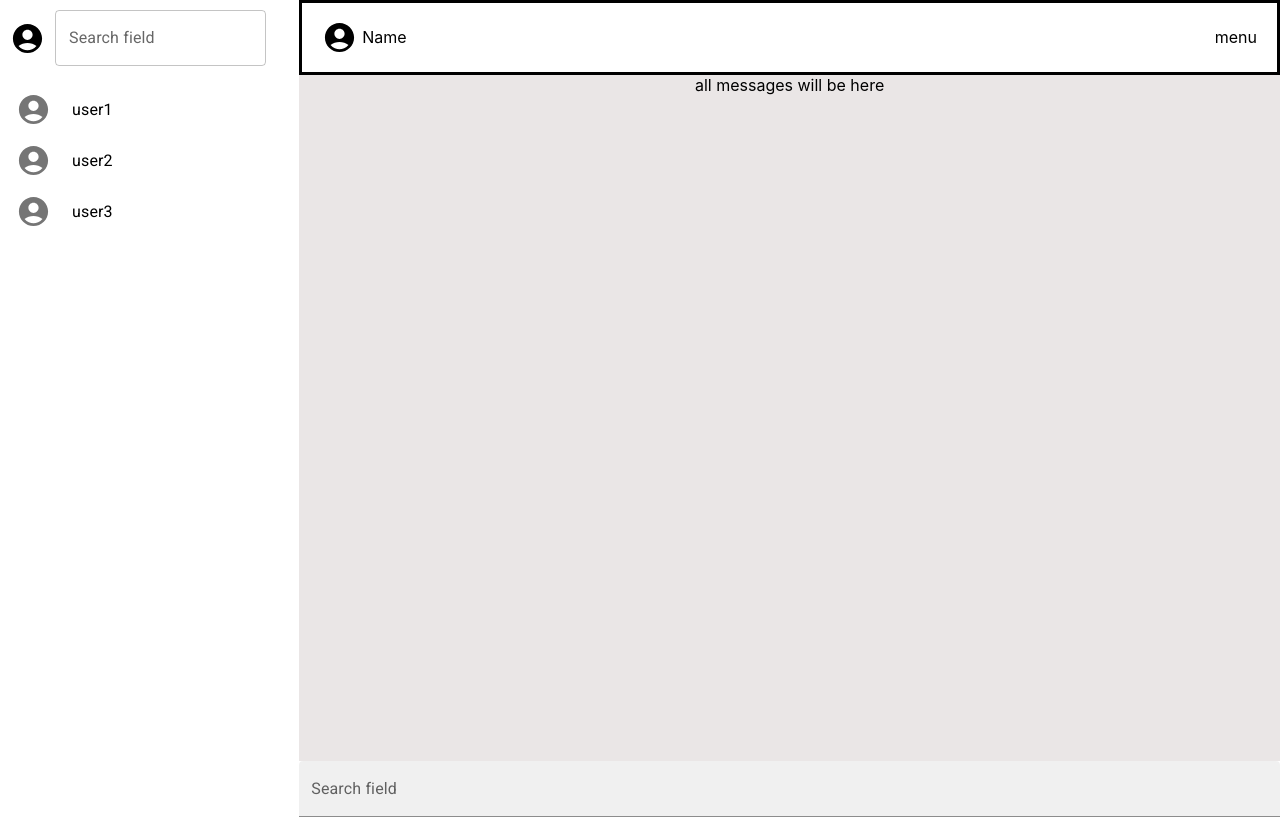
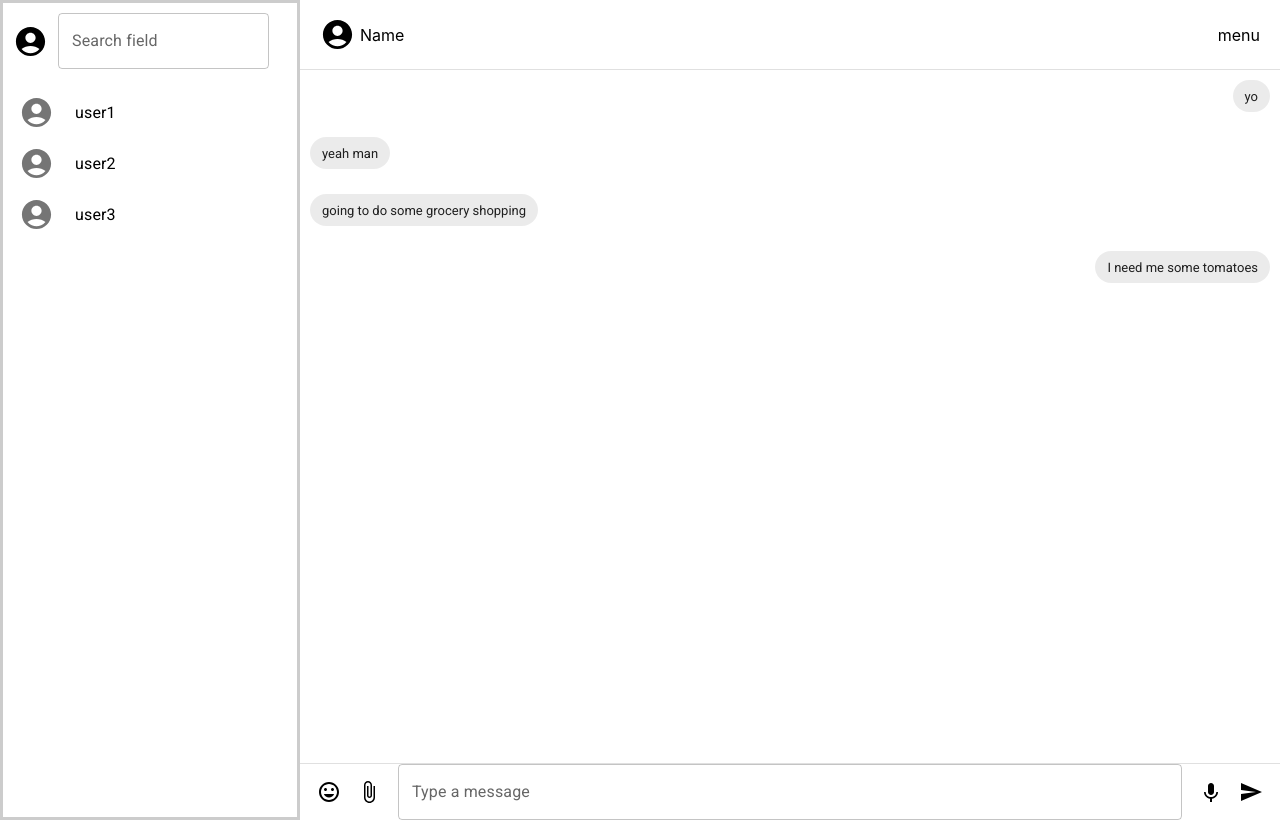
Before and after one commit to shifu-kobby/chat-ui, a React (Create React App) app: page / in a window 1280 px wide. Built offline with nearby package versions, Linux system fonts and the light colour scheme.

Commit message:
added bubble text

```diff
--- a/src/components/chat-body/ChatBody.css
+++ b/src/components/chat-body/ChatBody.css
@@ -1,9 +1,32 @@
 .chatBody {
     height: 100%;
-    background-color: rgb(234, 230, 230);
+    background-color: white;
+    display: flex;
+    flex-direction: column;
+    gap: 5px;
+}
+
+.chatBodyBubbleContainer {
+    margin: 10px;
+}
+
+.chatBodyBubble {
+    width: fit-content;
+}
+
+.recipient {
+    background-color: green;
+    color: white;
+    float: left;
+}
+
+.sender {
+    background-color: rgb(77, 113, 233);
+    color: white;
+    float: right;
 }
 
 .chatBodyHistory {
-    width: 100%;
-    height: 95%;
+    /* width: 100%;
+    height: 95%; */
 }
--- a/src/components/chat-body/ChatBody.jsx
+++ b/src/components/chat-body/ChatBody.jsx
@@ -1,10 +1,47 @@
 import React from 'react';
 import './ChatBody.css';
+import Chip from '@mui/material/Chip';
+
+
+const dummy = [
+    {
+        sender: "user1",
+        recipient: "user2",
+        text: "yo"
+    },
+    {
+        sender: "user2",
+        recipient: "user1",
+        text: "yeah man"
+    },
+    {
+        sender: "user2",
+        recipient: "user1",
+        text: "going to do some grocery shopping"
+    },
+    {
+        sender: "user1",
+        recipient: "user2",
+        text: "I need me some tomatoes"
+    }
+]
 
 export default function ChatBody() {
+
+    let currentUser = "user1";
+
     return (
         <div className='chatBody'>
-            all messages will be here
+            {
+                dummy.map((message) => (
+                    <div className='chatBodyBubbleContainer'>
+                        <Chip
+                            className={`chatBodyBubble ${currentUser === message.sender ? "sender" : "recipient"}`}
+                            label={message.text}
+                        />
+                    </div>
+                ))
+            }
         </div>
     )
 }
--- a/src/components/chat-field/ChatField.css
+++ b/src/components/chat-field/ChatField.css
@@ -1,10 +1,14 @@
 .chatField {
-    height: 10px;
+    /* height: 10px; */
     width: 100%;
     background-color: white;
+    display: flex;
+    flex-direction: row;
+    align-items: center;
+    justify-content: space-evenly;
     /* position: fixed;
     bottom: 50px; */
 }
 .chatBodyTextField {
-    width: 100%;
+    width: 80%;
 }
--- a/src/components/chat-field/ChatField.jsx
+++ b/src/components/chat-field/ChatField.jsx
@@ -1,18 +1,25 @@
 import React from "react";
 import './ChatField.css';
 import TextField from '@mui/material/TextField';
+import InsertEmoticonIcon from '@mui/icons-material/InsertEmoticon';
+import AttachFileIcon from '@mui/icons-material/AttachFile';
+import SendIcon from '@mui/icons-material/Send';
+import KeyboardVoiceIcon from '@mui/icons-material/KeyboardVoice';
 
 
 export default function ChatField() {
     return (
         <div className="chatField">
+            <InsertEmoticonIcon />
+            <AttachFileIcon />
             <TextField
                 className='chatBodyTextField'
-                id="filled-search"
-                label="Search field"
+                id="outlined-search"
+                label="Type a message"
                 type="search"
-                variant="filled"
             />
+            <KeyboardVoiceIcon />
+            <SendIcon />
         </div>
     )
 }
--- a/src/components/recipient-info/ChatInfo.css
+++ b/src/components/chat-info/ChatInfo.css
@@ -5,7 +5,7 @@
     flex-direction: row;
     justify-content: space-between;
     align-items: center;
-    border: solid black;
+    /* border: solid black; */
     /* border-radius: 0px 0px 25px 25px; */
 }
 
--- a/src/components/chat-recipient/ChatRecipient.css
+++ b/src/components/chat-recipient/ChatRecipient.css
@@ -3,6 +3,7 @@
     flex-direction: column;
     background-color: white;
     width: 30%;
+    border: solid #ccc;
 }
 
 .chatRecipientHeader {
--- a/src/components/chat-recipient/ChatRecipient.jsx
+++ b/src/components/chat-recipient/ChatRecipient.jsx
@@ -26,7 +26,7 @@ export default function ChatRecipient() {
                 <List>
                     {
                         dummy.map((c) => (
-                            <ListItem disablePadding>
+                            <ListItem key={c.name} disablePadding>
                                 <ListItemButton>
                                     <ListItemIcon>
                                         <AccountCircleIcon fontSize='large' />
@@ -34,6 +34,7 @@ export default function ChatRecipient() {
                                     <ListItemText primary={c.name} />
                                 </ListItemButton>
                             </ListItem>
+
                         ))
                     }
                 </List>
--- a/src/components/home/Home.css
+++ b/src/components/home/Home.css
@@ -1,14 +1,11 @@
 .home {
     display: flex;
     flex-direction: row;
-    gap: 5px;
     height: 820px;
-    /* width: 1200px; */
 }
 
 .homeChatView {
     display: flex;
     flex-direction: column;
-    height: 94%;
     width: 100%;
 }
--- a/src/components/home/Home.jsx
+++ b/src/components/home/Home.jsx
@@ -2,8 +2,9 @@ import React from 'react';
 import ChatBody from '../chat-body/ChatBody';
 import ChatField from '../chat-field/ChatField';
 import ChatRecipient from '../chat-recipient/ChatRecipient';
-import ChatInfo from '../recipient-info/ChatInfo';
+import ChatInfo from '../chat-info/ChatInfo';
 import './Home.css';
+import Divider from '@mui/material/Divider';
 
 export default class Home extends React.Component {
     render() {
@@ -12,7 +13,9 @@ export default class Home extends React.Component {
                 <ChatRecipient />
                 <div className='homeChatView'>
                     <ChatInfo />
+                    <Divider />
                     <ChatBody />
+                    <Divider />
                     <ChatField />
                 </div>
             </div>
```
Also changed, not shown: src/components/chat-info/ChatInfo.jsx (renamed from src/components/recipient-info/ChatInfo.jsx).
